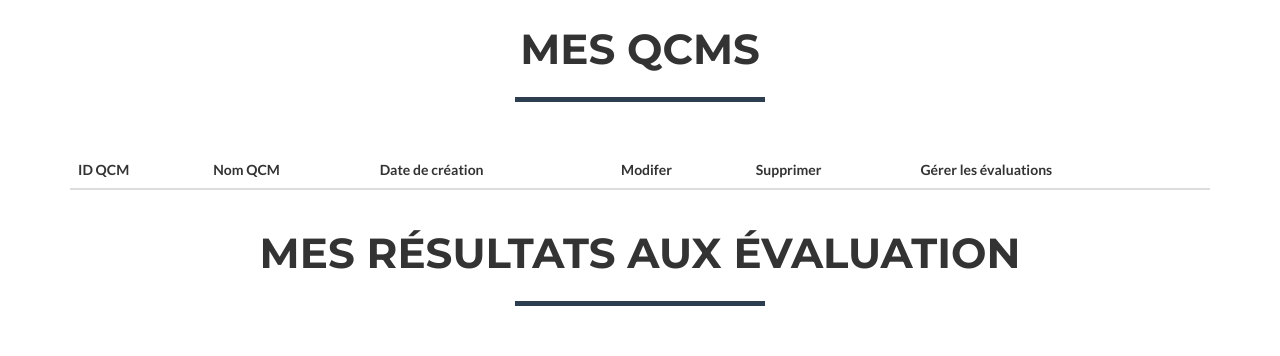
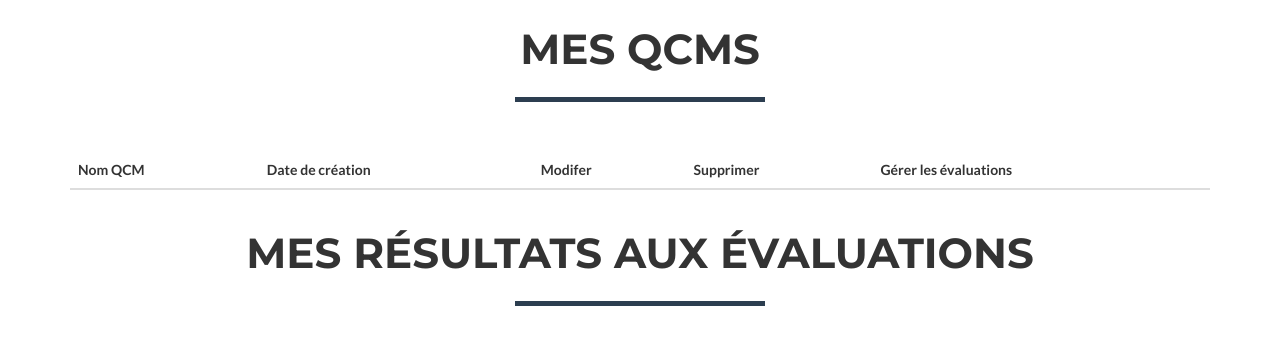
Before and after one commit to sebastienjossi/QCM, a PHP site: page /main.php in a window 1280 px wide. Shown: the part 104-460 px from the top of the page. Run offline with PHP 8.4, Linux system fonts and the light colour scheme; data comes from the database, SQL or seed files in the repository; data that the repository does not hold is empty; some libraries are stand-ins or nearby versions.

Commit message:
début modif

```diff
--- a/main.php
+++ b/main.php
@@ -49,7 +49,6 @@ Missing : For now, the idUser is written directly, but it should take the one of
                     <hr class="star-primary">
                     <table class="table table-hover">
                         <thead>
-                            <th>ID QCM</th>
                             <th>Nom QCM</th>
                             <th>Date de création</th>
                             <th>Modifer</th>
@@ -61,14 +60,14 @@ Missing : For now, the idUser is written directly, but it should take the one of
                             require_once("qcmDao.inc.php");
                             $toDisplay= '';
                             foreach(QcmDao::GetQcmByIdCreator(2) as $qcm)
-                                echo '<tr><td>' . $qcm['id_qcm'] . '</td><td>' . $qcm['name'] . '</td><td>' . $qcm['creation_date'] . '</td><td><a href="modify.php?id=' . $qcm['id_qcm'] . '">Modifier</a></td><td><a href="delete.php?id=' . $qcm['id_qcm'] . '">Supprimer</a></td><td><a href="manageEval.php">Gérer les évaluations</a></td></tr>';
+                                echo '<tr><td>' . $qcm['name'] . '</td><td>' . $qcm['creation_date'] . '</td><td><a href="modify.php?id=' . $qcm['id_qcm'] . '">Modifier</a></td><td><a href="delete.php?id=' . $qcm['id_qcm'] . '">Supprimer</a></td><td><a href="manageEval.php?id='. $qcm['id_qcm'] . '">Gérer les évaluations</a></td></tr>';
                         ?>
                     </table>
                 </div>
             </div>
             <div class="row">
                 <div class="col-lg-12 text-center">
-                    <h2>Mes résultats aux évaluation</h2>
+                    <h2>Mes résultats aux évaluations</h2>
                     <hr class="star-primary">
                     <table class="table table-hover">
                         <thead>
```
Also changed, not shown: manageEval.php (+22 -6 lines).
